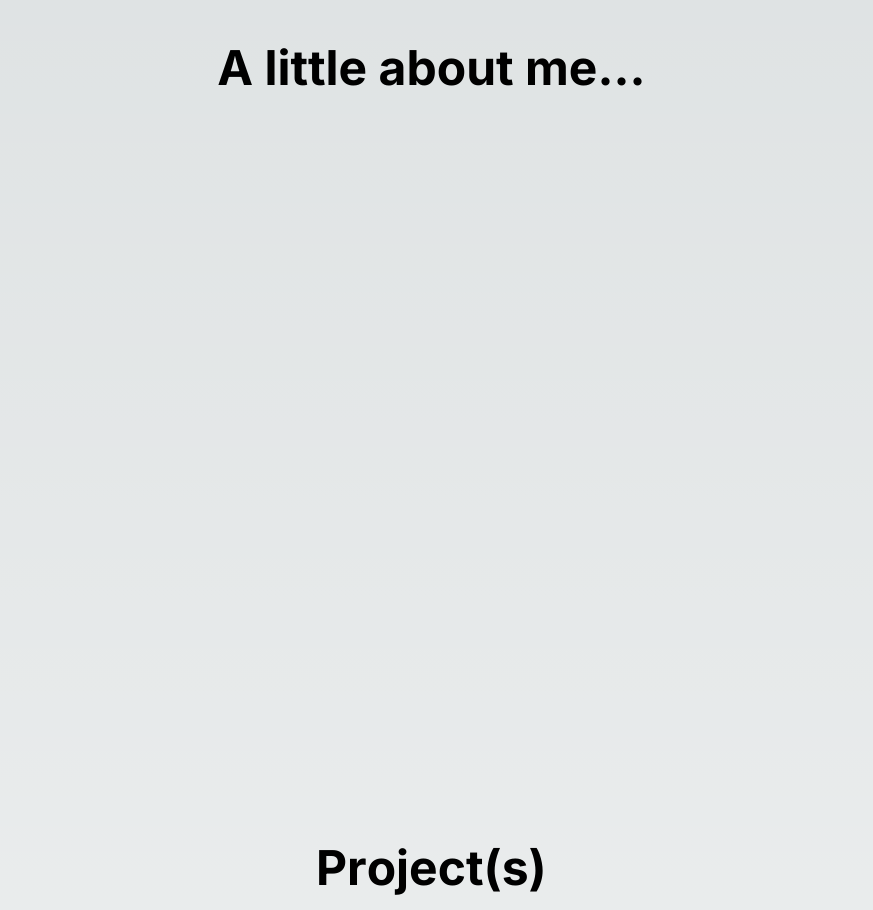
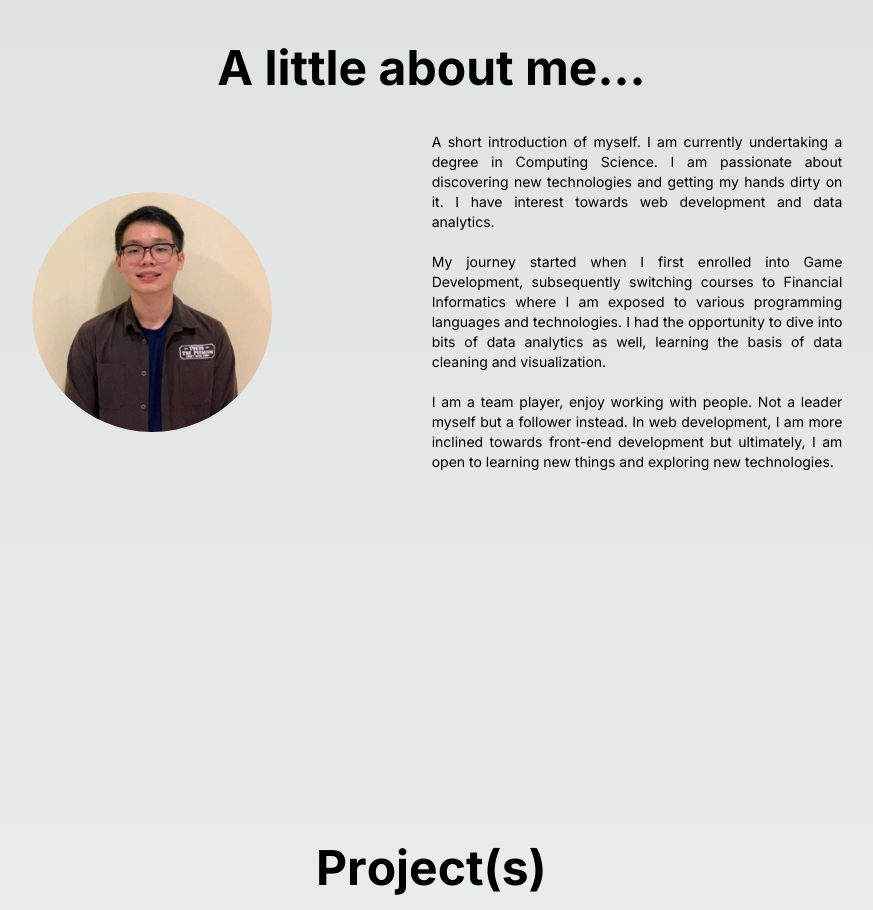
Before and after one commit to Siongyu/portfolioproj, a Next.js app: page / in a window 1280 px wide. Shown: the part 820-1730 px from the top of the page, without its empty margins (203-1076 px from the left). Built offline with nearby package versions, Linux system fonts and the light colour scheme.

Commit message:
about me 80% done, just need to check for screen responsiveness. Might touchup more.

```diff
--- a/data/information.json
+++ b/data/information.json
@@ -34,6 +34,11 @@
   ],
 
   "AboutMe": {
-
+    "profilePic": "siongyu.jpeg",
+    "information": [
+      "A short introduction of myself. I am currently undertaking a degree in Computing Science. I am passionate about discovering new technologies and getting my hands dirty on it. I have interest towards web development and data analytics.",
+      "My journey started when I first enrolled into Game Development, subsequently switching courses to Financial Informatics where I am exposed to various programming languages and technologies. I had the opportunity to dive into bits of data analytics as well, learning the basis of data cleaning and visualization.",
+      "I am a team player, enjoy working with people. Not a leader myself but a follower instead. In web development, I am more inclined towards front-end development but ultimately, I am open to learning new things and exploring new technologies."
+    ]
   }
 }
--- a/src/app/components/aboutmeComponent.tsx
+++ b/src/app/components/aboutmeComponent.tsx
@@ -1,7 +1,12 @@
+import { motion, useInView } from "framer-motion";
+import { useRef } from "react";
 import AnimatedText from "./animatedText";
 import information from "../../../data/information.json";
 
 const AboutMeComponent = () => {
+  const ref = useRef(null);
+  const isInView = useInView(ref, { amount: 0.5 });
+
   return (
     <section id="about" className="h-screen">
       <div className="flex flex-col">
@@ -9,6 +14,37 @@ const AboutMeComponent = () => {
           text="A little about me..."
           className="font-bold text-center text-4xl laptop:text-5xl desktop:text-5xl"
         />
+        <div
+          className="mt-16 mx-auto justify-center items-center gap-56 flex
+            laptop:w-8/12 desktop:w-8/12
+            tablet:gap-40 tablet:mt-10"
+        >
+          {isInView && (
+            <>
+            <motion.img
+              src={information.AboutMe.profilePic}
+              alt="profile display"
+              initial={{ opacity: 0 }}
+              animate={{ opacity: isInView ? 1 : 0}}
+              transition={{ duration: 1.5 }}
+              className="rounded-full w-auto h-auto justify-start phone:hidden tablet:w-60 tablet:h-60"
+            />
+          </>
+          )}
+          <div ref={ref} className="flex flex-col">
+            {isInView && information.AboutMe.information.map((text, index) => (
+              <motion.span
+                key={index}
+                className="text-justify text-2xl mb-10 phone:text-base phone:mb-5 tablet:text-sm tablet:mb-5"
+                initial={{ opacity: 0 }}
+                animate={{ opacity: isInView ? 1 : 0}}
+                transition={{ duration: 1.5, delay: index * 0.5}}
+              >
+                {text}
+              </motion.span>
+            ))}
+          </div>
+        </div>
       </div>
     </section>
   )
--- a/src/app/components/animatedText.tsx
+++ b/src/app/components/animatedText.tsx
@@ -1,4 +1,3 @@
-import { on } from "events";
 import { motion, useInView, useAnimation } from "framer-motion";
 import { useRef, useEffect } from "react";
 
```
Also changed, not shown: public/portfolioScreenShot.png, public/siongyu.jpeg (added).
